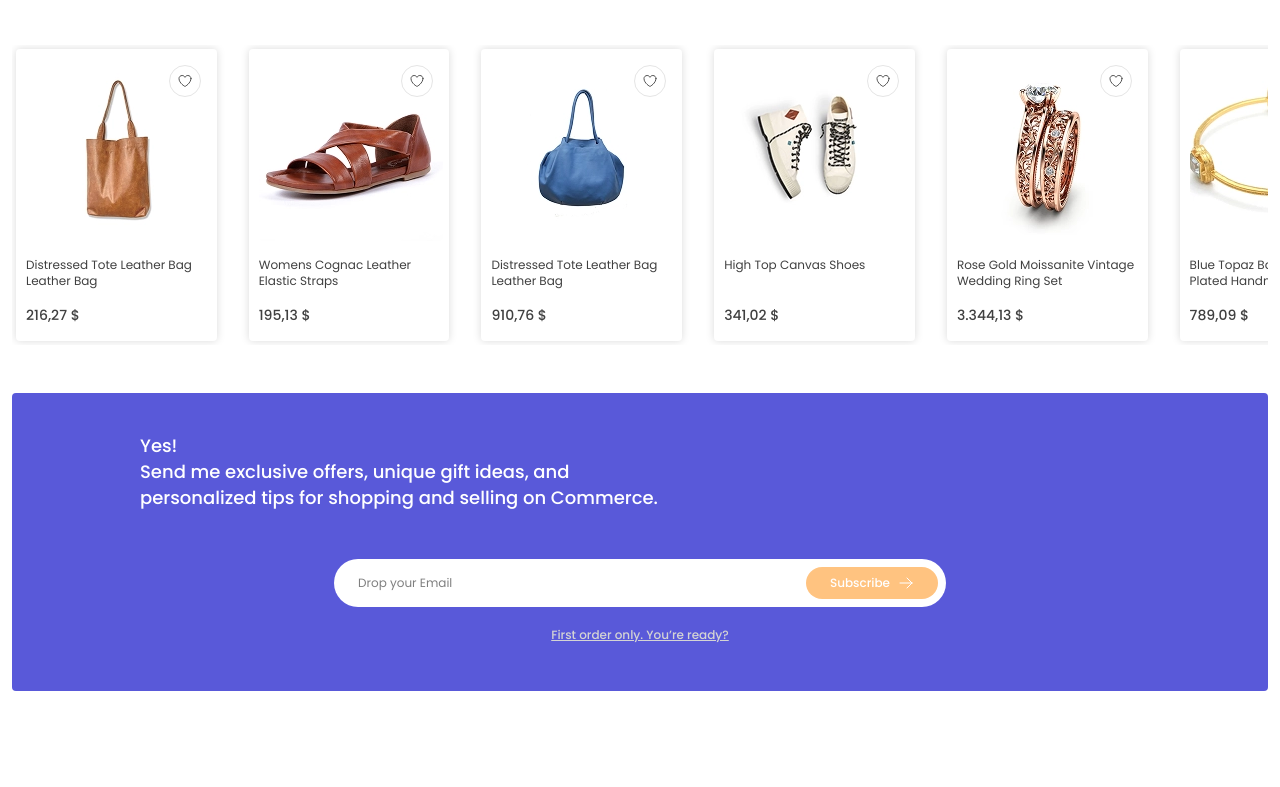
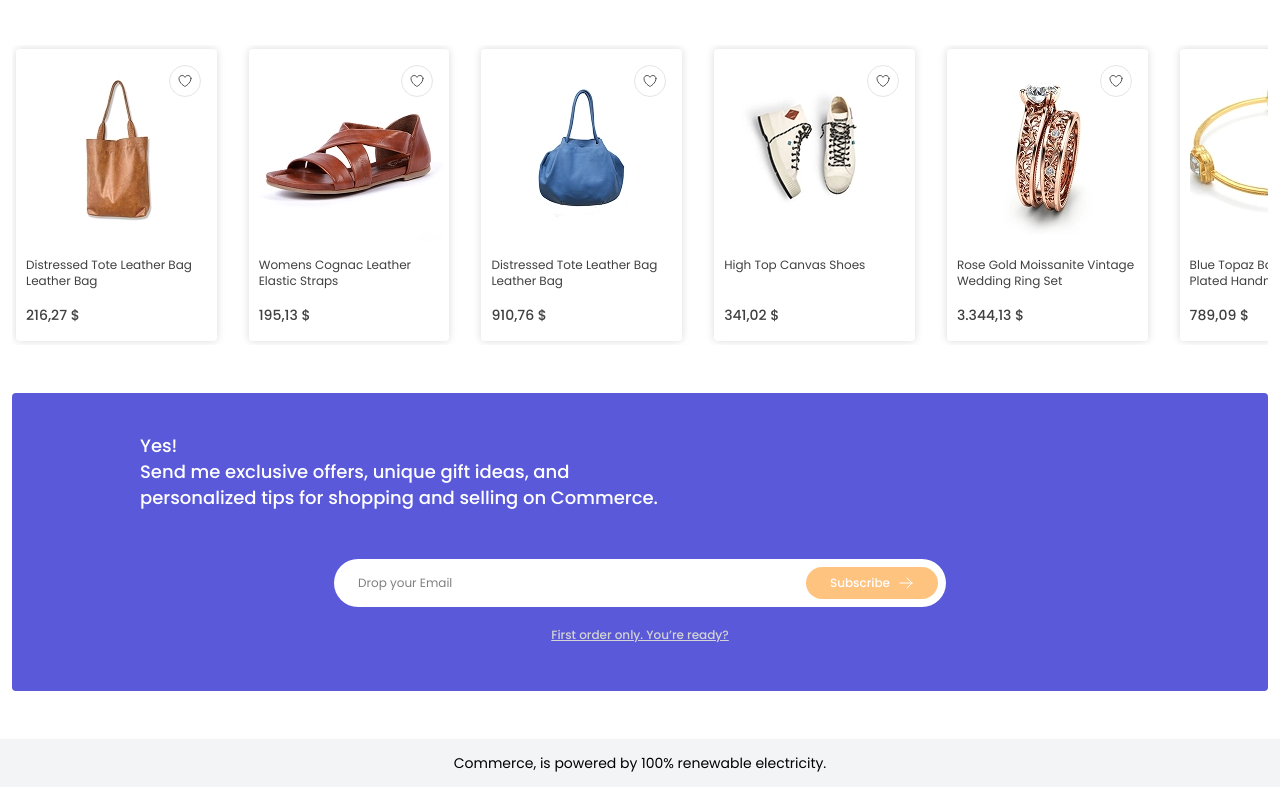
Before and after one commit to rezamo10/shopping-site, a website built with Vite: page index.html in a window 1280 px wide. Shown: the part 1397-2184 px from the top of the page. Before the commit the page ends 2136 px from the top, so only its background shows below. Built offline with nearby package versions, Linux system fonts and the light colour scheme.

Commit message:
update: footer label added

```diff
--- a/index.html
+++ b/index.html
@@ -596,6 +596,12 @@
 			</div>
 		</section>
 	</main>
+	<footer>
+		<div class="w-full bg-gray-100 py-3 text-center">
+			<h4 class="max-w-45 sm:max-w-none font-Poppins text-xs md:text-sm md:leading-6 mx-auto">Commerce, is powered by 100% renewable electricity.</h4>
+		</div>
+		<div></div>
+	</footer>
 	<div class="pop-message flex items-center">
 		<div class="toast-wrapper">
 			<div class="toast-messages">
```
